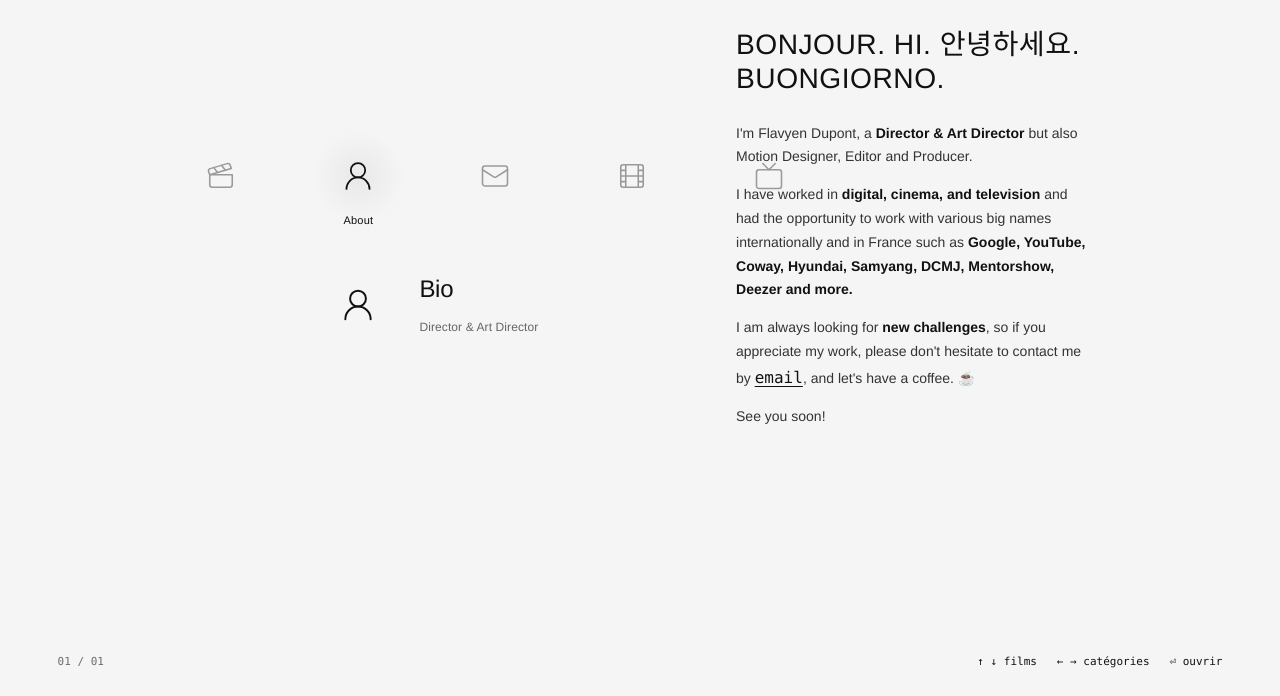
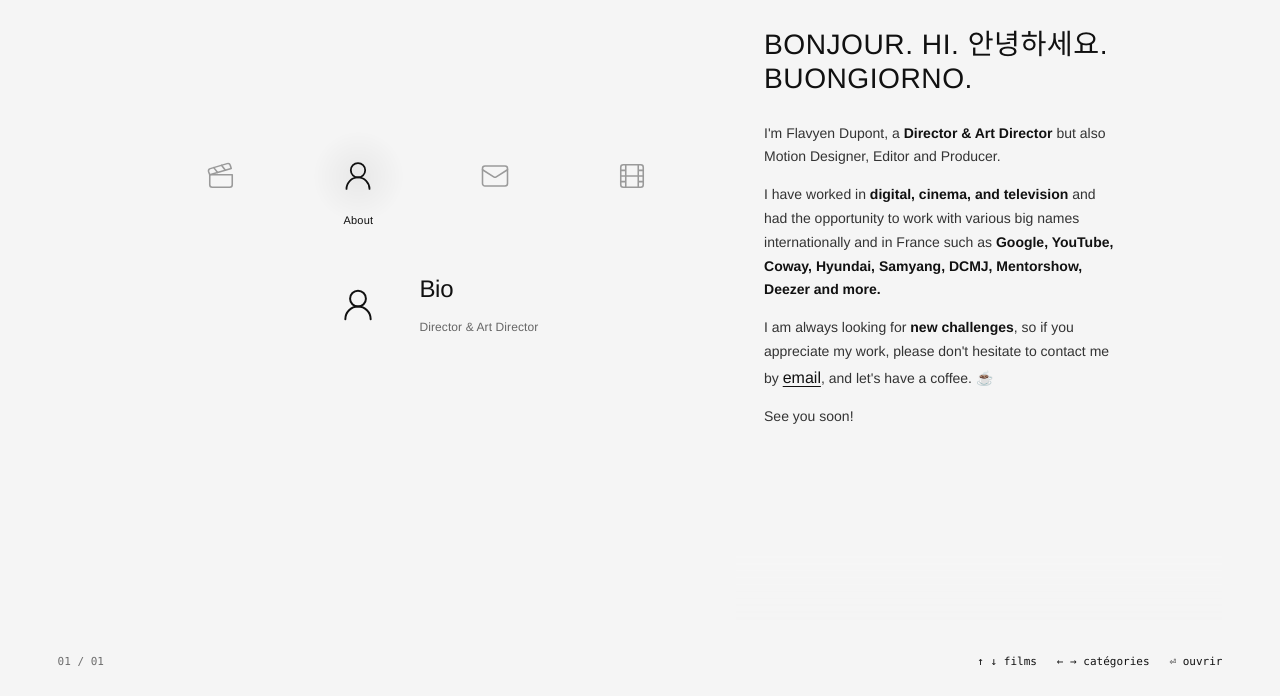
Before and after one commit to raouf-png/flavyen-site, a plain HTML site: page site/index.html in a window 1280 px wide. Both pictures are taken after a click on the tab "About". Shown: the part 104-800 px from the top of the page. Drawn offline with nearby package versions, Linux system fonts and the light colour scheme.

Commit message:
About text sits above the icon row

```diff
--- a/site/style.css
+++ b/site/style.css
@@ -420,3 +420,6 @@ body.text-category .text-stage p{font-size:14px!important;line-height:1.7!import
  body.text-category .stage .text-stage{left:6%!important;right:6%!important;width:auto!important;top:auto!important;height:46svh;bottom:64px!important}}
 /* no focus box: the active icon's glow and the selected row already show where you are */
 .category,.category:focus,.category:focus-visible,.entry,.entry:focus,.entry:focus-visible,.cat:focus-visible,.film-item:focus-visible{outline:none!important;box-shadow:none!important}
+body.text-category .stage{z-index:3}
+body.text-category .stage .text-stage{background:#f5f5f5;padding-left:28px;margin-left:-28px;box-shadow:-40px 0 40px -10px #f5f5f5}
+.text-stage a{font-family:inherit!important}
```
